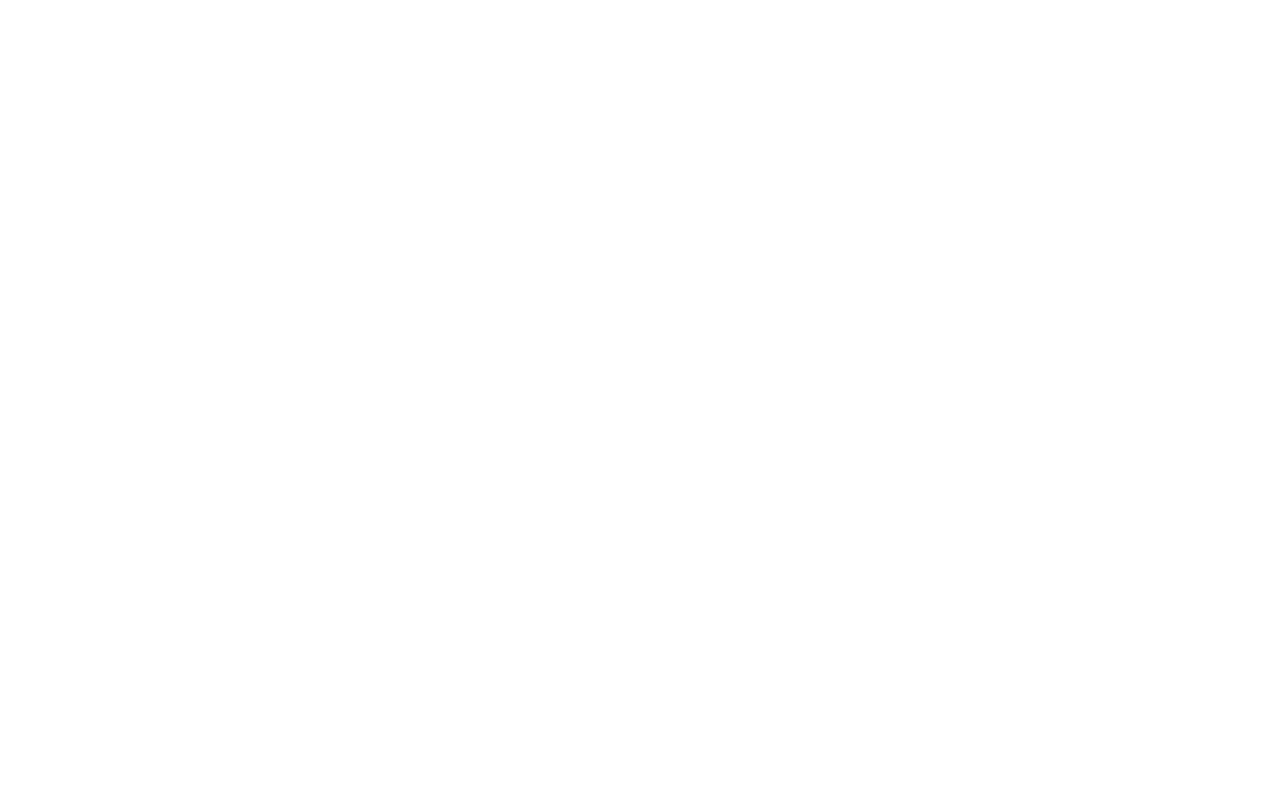
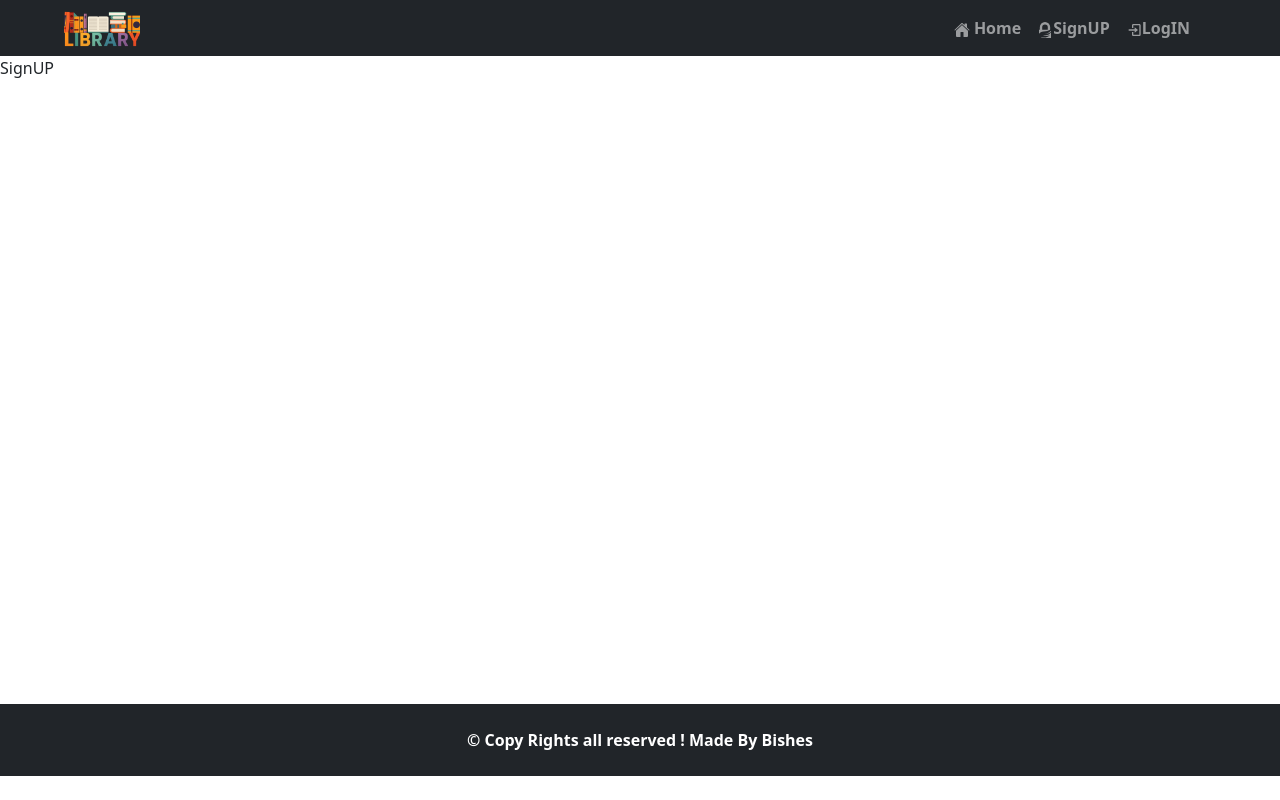
Before and after one commit to Bishes7/Frontend-library-management-system, a React app: page /signup in a window 1280 px wide. Before the commit this address had no page. Built offline with nearby package versions, Linux system fonts and the light colour scheme; the HTML template or start-up script is replaced by a standard one.

Commit message:
outlet features used from react-router-dom

```diff
--- a/src/App.css
+++ b/src/App.css
@@ -1,3 +1,8 @@
 .main {
   min-height: 81vh;
 }
+
+.navbar-logo {
+  height: 40px;
+  transform: scale(1.9); /* Scales visually without affecting layout */
+}
--- a/src/components/layout/DefaultLayout.jsx
+++ b/src/components/layout/DefaultLayout.jsx
@@ -1,15 +1,18 @@
 import React from "react";
 import { Header } from "./Header";
 import Footer from "./Footer";
+import { Outlet } from "react-router-dom";
 
-const DefaultLayout = ({ children }) => {
+const DefaultLayout = () => {
   return (
     <div>
       {/* NavBAR */}
       <Header />
 
       {/* Main Page */}
-      <main className="main">{children}</main>
+      <main className="main">
+        <Outlet />
+      </main>
 
       {/* Footer */}
       <Footer />
--- a/src/components/layout/Header.jsx
+++ b/src/components/layout/Header.jsx
@@ -2,22 +2,31 @@ import Container from "react-bootstrap/Container";
 import Nav from "react-bootstrap/Nav";
 import Navbar from "react-bootstrap/Navbar";
 import { Link } from "react-router-dom";
+import { IoHome } from "react-icons/io5";
+import { SiGnuprivacyguard } from "react-icons/si";
+import { BiLogIn } from "react-icons/bi";
+import logo from "../../assets/library.png";
 
 export const Header = () => {
   return (
     <Navbar expand="md" className="bg-dark fw-bold" variant="dark">
       <Container>
-        <Navbar.Brand href="#home">LMS</Navbar.Brand>
+        <Link to="/">
+          <img src={logo} alt="logo" className="navbar-logo" />
+        </Link>
+
         <Navbar.Toggle aria-controls="basic-navbar-nav" />
         <Navbar.Collapse id="basic-navbar-nav">
           <Nav className="ms-auto">
-            <Link className="nav-link" to="#home">
-              Home
+            <Link className="nav-link" to="/">
+              <IoHome /> Home
             </Link>
-            <Link className="nav-link" to="#link">
+            <Link className="nav-link" to="/signup">
+              <SiGnuprivacyguard />
               SignUP
             </Link>
-            <Link className="nav-link" to="#link">
+            <Link className="nav-link" to="/login">
+              <BiLogIn />
               LogIN
             </Link>
           </Nav>
--- a/src/pages/auth/SignUpPage.jsx
+++ b/src/pages/auth/SignUpPage.jsx
@@ -1,7 +1,7 @@
 import React from "react";
 
 const SignUpPage = () => {
-  return <div></div>;
+  return <div>SignUP</div>;
 };
 
 export default SignUpPage;
--- a/src/pages/index.js
+++ b/src/pages/index.js
@@ -1,2 +1,6 @@
 export { default as HomePage } from "./home/HomePage.jsx";
 export { default as Dashboard } from "./dashboard/Dashboard.jsx";
+export { default as ForgotPasswordPage } from "./auth/ForgotPasswordPage.jsx";
+export { default as LogInPage } from "./auth/LogInPage.jsx";
+export { default as SignUpPage } from "./auth/SignUpPage.jsx";
+export { default as BookLandingPage } from "./books/BookLandingPage.jsx";
--- a/src/routes/AppRoutes.jsx
+++ b/src/routes/AppRoutes.jsx
@@ -1,21 +1,25 @@
 import React from "react";
 import { Route, Routes } from "react-router-dom";
 
-import { HomePage, Dashboard } from "../pages";
+import {
+  HomePage,
+  Dashboard,
+  SignUpPage,
+  LogInPage,
+  ForgotPasswordPage,
+} from "../pages";
 import DefaultLayout from "../components/layout/DefaultLayout";
 
 const AppRoutes = () => {
   return (
     <Routes>
       {/* PUBLIC PAGES */}
-      <Route
-        path="/"
-        element={
-          <DefaultLayout>
-            <HomePage />
-          </DefaultLayout>
-        }
-      />
+      <Route path="/" element={<DefaultLayout />}>
+        <Route index element={<HomePage />} />
+        <Route path="signup" element={<SignUpPage />} />
+        <Route path="login" element={<LogInPage />} />
+        <Route path="forgot-password" element={<ForgotPasswordPage />} />
+      </Route>
 
       {/* PRIVATE PAGES  */}
       <Route path="/user" element={<Dashboard />} />
```
Also changed, not shown: src/assets/library.png (added).
